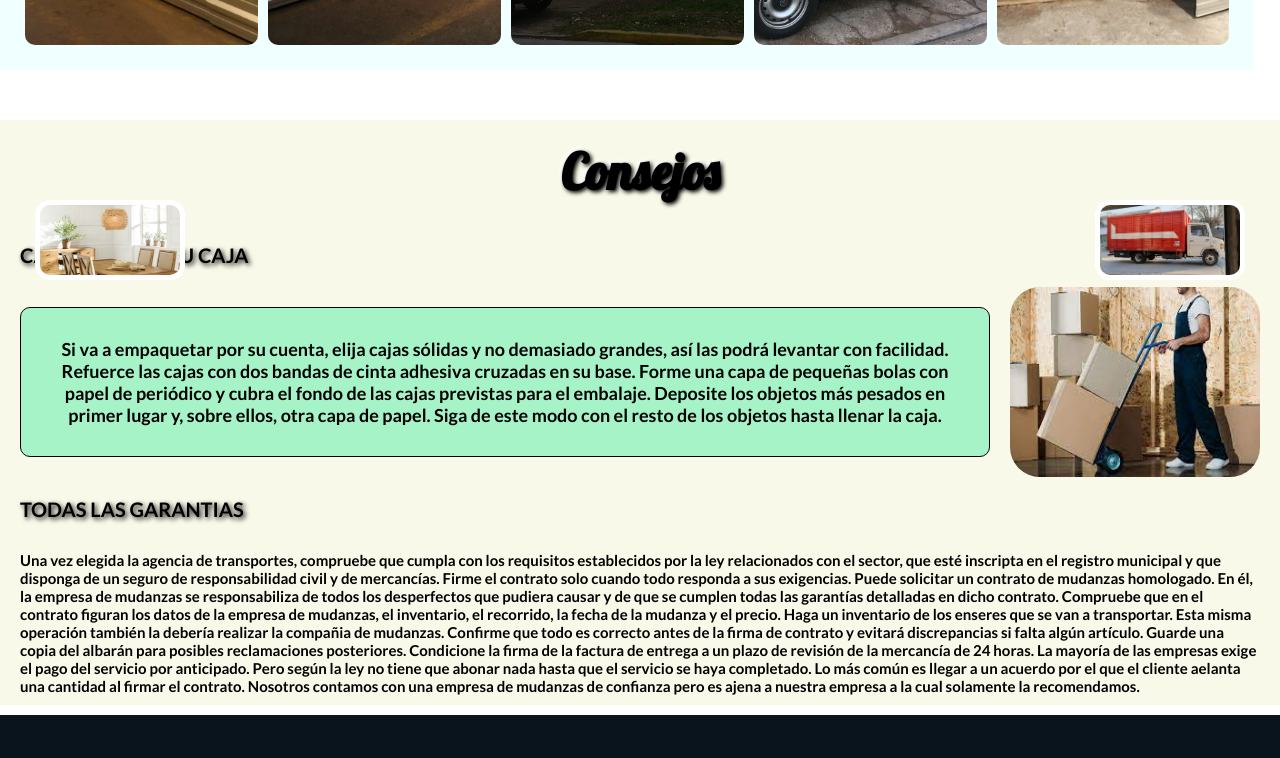
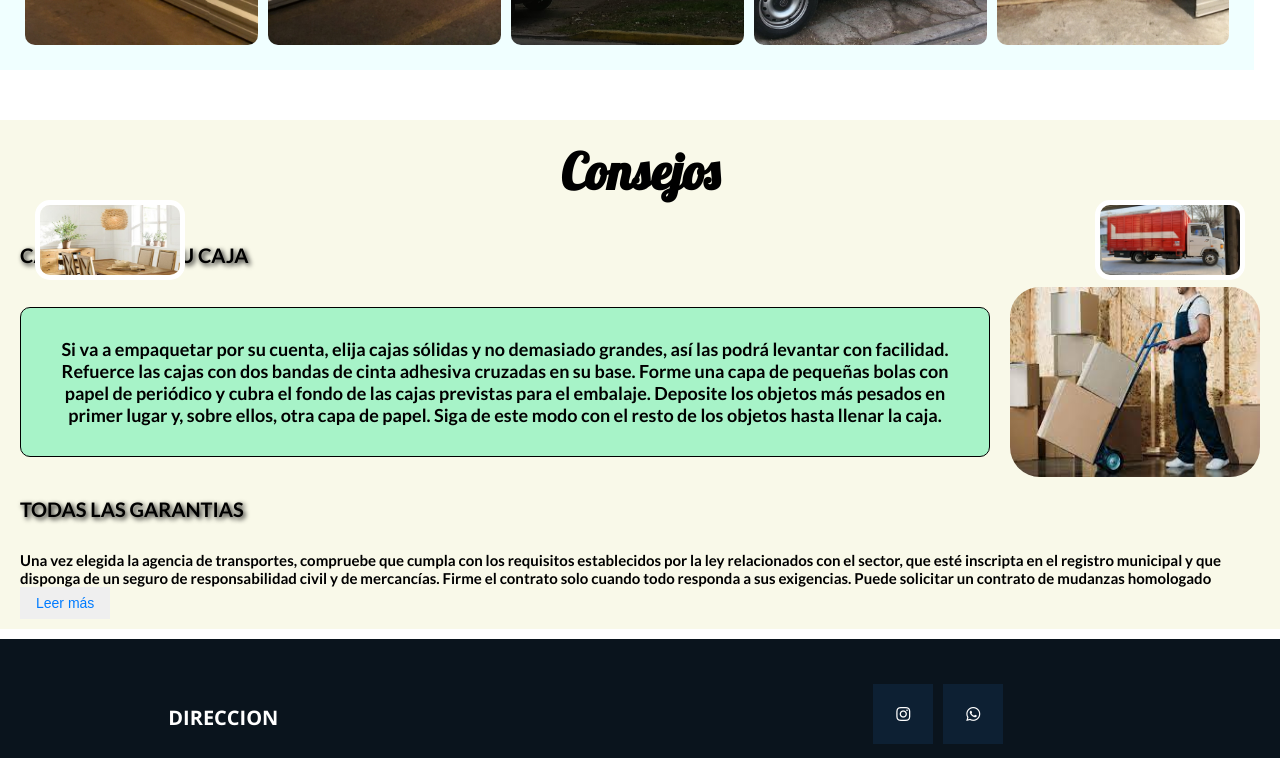
Before and after one commit to Alcuazjuanmanuel/guardesuscosas, a React (Vite) app: page /Consejos in a window 1280 px wide. Shown: the part 500-1258 px from the top of the page. Built offline with nearby package versions, Linux system fonts and the light colour scheme; grey boxes are pictures that could not be loaded.

Commit message:
finalizado

```diff
--- a/src/componentes/Consejos.css
+++ b/src/componentes/Consejos.css
@@ -20,6 +20,23 @@ h5{
     margin: 20px;
     background-color:  rgba(101, 238, 174, 0.553);
 }
+
+
+.leer-mas {
+
+    color:#007bff;
+    border: none;
+    padding: 8px 16px;
+    font-size: 14px;
+    cursor: pointer;
+  }
+
+  .leer-mas:hover {
+    color: #00b380;
+  }
+
+
+
 .img-consejos{
     width: 250px;
     border-radius: 30px;
--- a/src/componentes/Consejos.jsx
+++ b/src/componentes/Consejos.jsx
@@ -1,33 +1,39 @@
-import React from 'react'
-import "./Consejos.css"
-import Descarga from '../assets/imagenes/descarga2.jpeg'
+import React, { useState } from 'react';
+import "./Consejos.css";
+import Descarga from '../assets/imagenes/descarga2.jpeg';
 
 const Consejos = () => {
+  const textoCompleto = "Una vez elegida la agencia de transportes, compruebe que cumpla con los requisitos establecidos por la ley relacionados con el sector, que esté inscripta en el registro municipal y que disponga de un seguro de responsabilidad civil y de mercancías. Firme el contrato solo cuando todo responda a sus exigencias. Puede solicitar un contrato de mudanzas homologado. En él, la empresa de mudanzas se responsabiliza de todos los desperfectos que pudiera causar y de que se cumplen todas las garantías detalladas en dicho contrato. Compruebe que en el contrato figuran los datos de la empresa de mudanzas, el inventario, el recorrido, la fecha de la mudanza y el precio. Haga un inventario de los enseres que se van a transportar. Esta misma operación también la debería realizar la compañia de mudanzas. Confirme que todo es correcto antes de la firma de contrato y evitará discrepancias si falta algún artículo. Guarde una copia del albarán para posibles reclamaciones posteriores. Condicione la firma de la factura de entrega a un plazo de revisión de la mercancía de 24 horas. La mayoría de las empresas exige el pago del servicio por anticipado. Pero según la ley no tiene que abonar nada hasta que el servicio se haya completado. Lo más común es llegar a un acuerdo por el que el cliente aelanta una cantidad al firmar el contrato. Nosotros contamos con una empresa de mudanzas de confianza pero es ajena a nuestra empresa a la cual solamente la recomendamos.";
+  const indiceCorte = textoCompleto.indexOf("Puede solicitar un contrato de mudanzas homologado");
+  const textoCortado = textoCompleto.substring(0, indiceCorte + "Puede solicitar un contrato de mudanzas homologado".length);
+  const [mostrarCompleto, setMostrarCompleto] = useState(false);
+
+  const handleLeerMas = () => {
+    setMostrarCompleto(true);
+  };
+
   return (
     <div className='consejos'>
-        <h2 className='titulo'>Consejos</h2>
+      <h2 className='titulo'>Consejos</h2>
 
-        <h3>CADA COSA EN SU CAJA</h3>
-        <div className='consejos-imagen'>
-        <p className='texto'>Si va a empaquetar por su cuenta, elija cajas sólidas y no demasiado grandes, así las podrá levantar con facilidad. Refuerce las cajas con dos bandas de cinta adhesiva cruzadas en su base.
-            Forme una capa de pequeñas bolas con papel de periódico y cubra el fondo de las cajas previstas para el embalaje.
-            Deposite los objetos más pesados en primer lugar y, sobre ellos, otra capa de papel. Siga de este modo con el resto de los objetos hasta llenar la caja.
+      <h3>CADA COSA EN SU CAJA</h3>
+      <div className='consejos-imagen'>
+        <p className='texto'>
+          Si va a empaquetar por su cuenta, elija cajas sólidas y no demasiado grandes, así las podrá levantar con facilidad. Refuerce las cajas con dos bandas de cinta adhesiva cruzadas en su base. Forme una capa de pequeñas bolas con papel de periódico y cubra el fondo de las cajas previstas para el embalaje. Deposite los objetos más pesados en primer lugar y, sobre ellos, otra capa de papel. Siga de este modo con el resto de los objetos hasta llenar la caja.
         </p>
-        <img src={Descarga} alt="empleado transportando cajas" className='img-consejos'/>
-        </div>
-        <h3> TODAS LAS GARANTIAS</h3>
-        <p className='texto2'>Una vez elegida la agencia de transportes, compruebe que cumpla con los requisitos establecidos por la ley relacionados con el sector, que esté inscripta en el registro municipal y que disponga de un seguro de responsabilidad civil y de mercancías.
-            Firme el contrato solo cuando todo responda a sus exigencias. Puede solicitar un contrato de mudanzas homologado. En él, la empresa de mudanzas se responsabiliza de todos los desperfectos que pudiera causar y de que se cumplen todas las garantías detalladas en dicho contrato.
-            Compruebe que en el contrato figuran los datos de la empresa de mudanzas, el inventario, el recorrido, la fecha de la mudanza y el precio.
-            Haga un inventario de los enseres que se van a transportar. Esta misma operación también la debería realizar la compañia de mudanzas. Confirme que todo es correcto antes de la firma de contrato y evitará discrepancias si falta algún artículo.
-            Guarde una copia del albarán para posibles reclamaciones posteriores. Condicione la firma de la factura de entrega a un plazo de revisión de la mercancía de 24 horas.
-            La mayoría de las empresas exige el pago del servicio por anticipado. Pero según la ley no tiene que abonar nada hasta que el servicio se haya completado. Lo más común es llegar a un acuerdo por el que el cliente aelanta una cantidad al firmar el contrato.
+        <img src={Descarga} alt="empleado transportando cajas" className='img-consejos' />
+      </div>
+      <h3> TODAS LAS GARANTIAS</h3>
+      <p className='texto2'>
+        {!mostrarCompleto ? textoCortado : textoCompleto}
+        {!mostrarCompleto && (
+          <button onClick={handleLeerMas} className='leer-mas'>
+            Leer más
+          </button>
+        )}
+      </p>
+    </div>
+  );
+};
 
-            Nosotros contamos con una empresa de mudanzas de confianza pero es ajena a nuestra empresa a la cual solamente la recomendamos.
-        </p>
-
-    </div>
-  )
-}
-
-export default Consejos
+export default Consejos;
--- a/src/componentes/Flete.css
+++ b/src/componentes/Flete.css
@@ -77,17 +77,16 @@
         bottom: 0;
         left: auto;
         right: 15px;
-
-
-
         padding: 5px;
         z-index: 9999;
         border-radius: 50px;
       }
       .card{
-
         max-width: 120px;
         height: 60px;
         border-radius: 15px;
     }
+    .card__title{
+        font-size: 10px;
+    }
 }
--- a/src/componentes/Nosotros.css
+++ b/src/componentes/Nosotros.css
@@ -7,14 +7,11 @@
     justify-content: center;
     margin-top: 50px;
     font-size: 50px;
-    text-shadow: 2px 2px 4px #000000, -2px -2px 4px #ffffff;
-
     position: relative;
     color: black;
     font-family: 'Lobster', cursive;
 
-
-}
+   }
 .rotate-words{
     display: inline;
     margin-left: 10px;
--- a/src/componentes/Nosotros.jsx
+++ b/src/componentes/Nosotros.jsx
@@ -8,7 +8,7 @@ const Nosotros = () => {
   <h1 className="titulo">
     Guardesuscosas
     <div className="rotate-words">
-    <span className="d0s">ahorre espacio.</span>
+    <span className="d0s">ahorre espacio</span>
 
     </div>
 
--- a/src/componentes/Preguntas.css
+++ b/src/componentes/Preguntas.css
@@ -22,7 +22,7 @@ h3{font-family: 'Lato', sans-serif;
 
 }
 .preguntas{
-    background-image: url(../assets/imagenes/logo.jpg);
+    background-color:rgb(143, 139, 139, 0.771);
     background-size:100%;
 
 
--- a/src/componentes/Venta.css
+++ b/src/componentes/Venta.css
@@ -78,4 +78,6 @@
         width: 120px;
         height: 120px;
     }
+    .card__title{
+        font-size: 8px;}
 }
--- a/src/componentes/Venta.jsx
+++ b/src/componentes/Venta.jsx
@@ -9,7 +9,7 @@ const Venta = () => {
       <article className="card">
         <img src={Venta1} alt="" className='card__img' />
     <div className="card__data">
-        <h4 className="card__title">Venta de muebles usados</h4>
+        <h4 className="card__title">Venta muebles usados</h4>
 
 
     </div>
```
